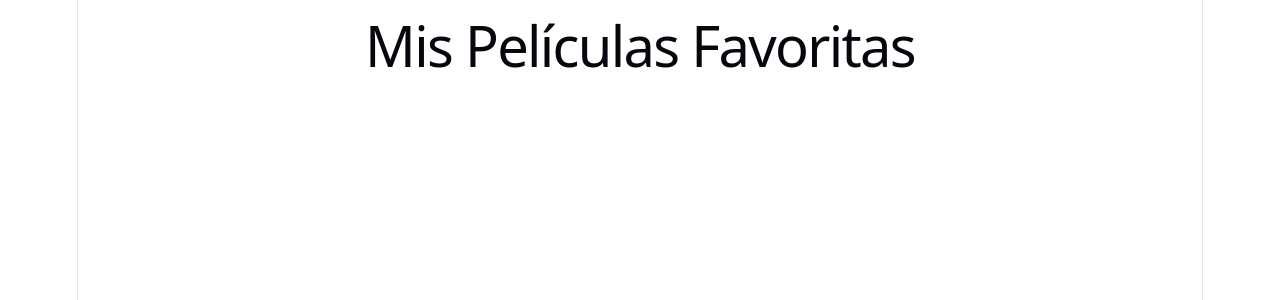
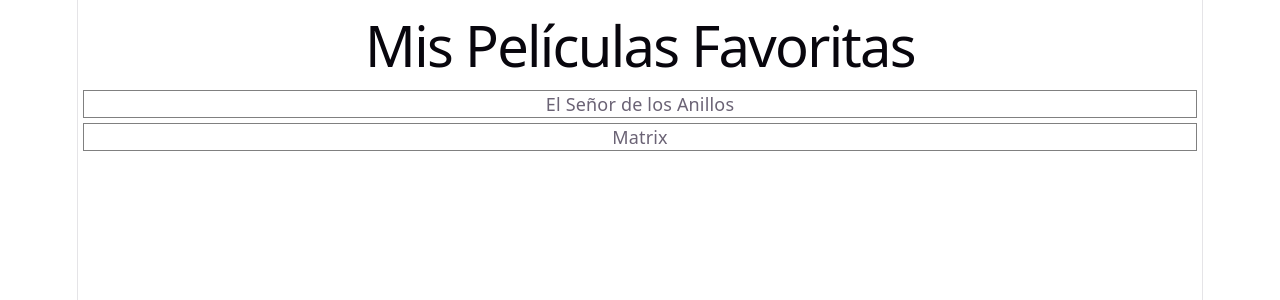
Before and after one commit to JJBeltran1894/ejercicio-react-peliculas-app, a React (Vite) app: page / in a window 1280 px wide. Shown: the top 300 px of the page. Built offline with nearby package versions, Linux system fonts and the light colour scheme.

Commit message:
JJBA: Parte 2 - Primer componente - Se crea el componente Pelicula  con una prop "titulo" y la muestra en pantalla

```diff
--- a/src/App.jsx
+++ b/src/App.jsx
@@ -3,6 +3,14 @@
 import viteLogo from "./assets/vite.svg";
 import heroImg from "./assets/hero.png";
 import "./App.css";
+
+function Pelicula({ titulo }) {
+  return (
+    <div style={{ border: "1px solid gray", padding: "10 px", margin: "5px" }}>
+      <p>{titulo}</p>
+    </div>
+  );
+}
 
 function App() {
   const [count, setCount] = useState(0);
@@ -10,6 +18,8 @@
   return (
     <div>
       <h1>Mis Películas Favoritas</h1>
+      <Pelicula titulo="El Señor de los Anillos" />
+      <Pelicula titulo="Matrix" />
     </div>
   );
 }
```
